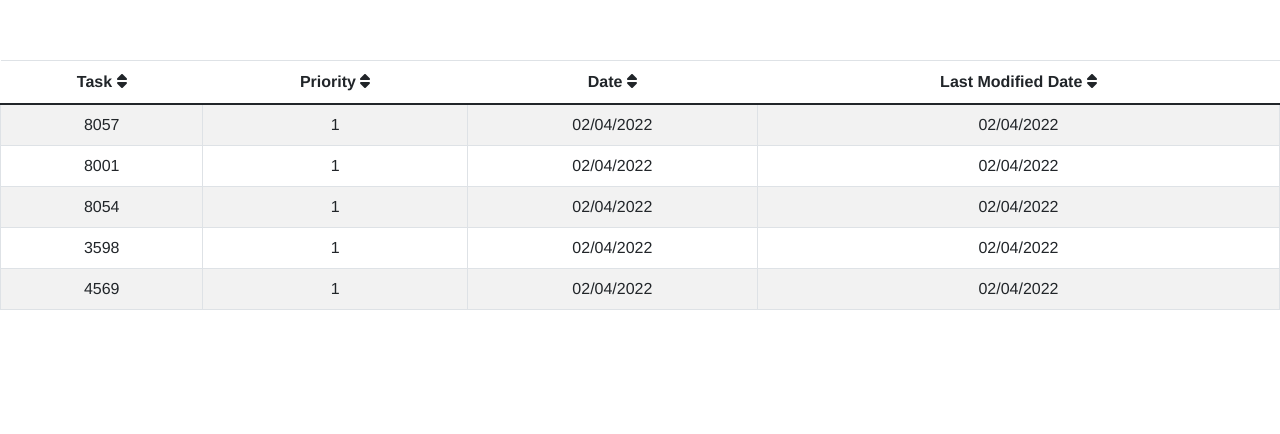
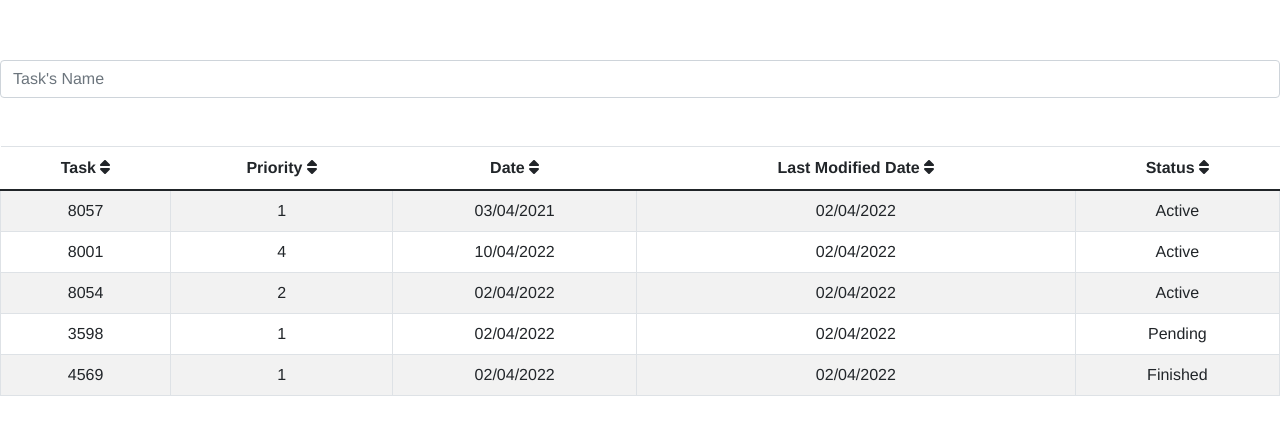
Before and after one commit to alfonso46674/TaskMan, a Vue app: page / in a window 1280 px wide. Shown: the top 434 px of the page. Built offline with nearby package versions, Linux system fonts and the light colour scheme.

Commit message:
Feat: Add sort and filter functionality to the table component

```diff
--- a/package.json
+++ b/package.json
@@ -18,6 +18,7 @@
     "@fortawesome/vue-fontawesome": "^3.0.0-5",
     "bootstrap": "^5.1.3",
     "core-js": "^3.8.3",
+    "lodash": "^4.17.21",
     "vue": "^3.2.13"
   },
   "devDependencies": {
--- a/src/components/Dashboard/TableComponent.vue
+++ b/src/components/Dashboard/TableComponent.vue
@@ -1,103 +1,163 @@
 <template>
-  <table id="tableComponent" class="table table-bordered table-striped table-hover table-responsive">
+  <!-- TODO separate the seach bar into another component -->
+  <div class="rootDiv">
+    <div class="searchBar">
+      <div class="input-group mb-5">
+        <input
+          type="search"
+          class="form-control"
+          v-model="searchQuery"
+          placeholder="Task's Name"
+        />
+      </div>
+    </div>
+
+    <table
+      id="tableComponent"
+      class="table table-bordered table-striped table-hover table-responsive"
+    >
       <thead>
-          <th v-for="header in headers" :key="header.nameToDisplay" @click="sortTable(header.jsonId)">
+        <th
+          v-for="header in headers"
+          :key="header.nameToDisplay"
+          @click="sortTable(header.jsonId)"
+        >
           <div>
-                {{header.nameToDisplay}}
-                <font-awesome-icon  icon="sort" />
+            {{ header.nameToDisplay }}
+            <font-awesome-icon icon="sort" />
           </div>
         </th>
       </thead>
       <tbody>
-          <tr v-for="item in data" :key="item">
+        <tr v-for="item in filteredList" :key="item">
           <td v-for="header in headers" :key="header.nameToDisplay">
-                  {{item[header.jsonId]}}
+            {{ item[header.jsonId] }}
           </td>
         </tr>
       </tbody>
     </table>
+  </div>
 </template>
 
 <script>
+import { sortBy } from "lodash";
+import { ref, computed } from "vue";
+
 export default {
-    setup(){
+  setup() {
     const headers = [
       {
         nameToDisplay: "Task",
-                jsonId: "task"
+        jsonId: "task",
       },
       {
         nameToDisplay: "Priority",
-                jsonId: "priority"
+        jsonId: "priority",
       },
       {
         nameToDisplay: "Date",
-                jsonId: "date"
+        jsonId: "date",
       },
       {
         nameToDisplay: "Last Modified Date",
-                jsonId: "lastModifiedDate"
+        jsonId: "lastModifiedDate",
       },
-            ]
+      {
+        nameToDisplay: "Status",
+        jsonId: "status",
+      },
+    ];
 
     const data = [
       {
         id: 1,
         task: "8057",
         priority: 1,
-                date: "02/04/2022",
-                lastModifiedDate: "02/04/2022"
+        date: "03/04/2021",
+        lastModifiedDate: "02/04/2022",
+        status: "Active",
       },
       {
         id: 2,
         task: "8001",
-                priority: 1,
-                date: "02/04/2022",
-                lastModifiedDate: "02/04/2022"
+        priority: 4,
+        date: "10/04/2022",
+        lastModifiedDate: "02/04/2022",
+        status: "Active",
       },
       {
         id: 3,
         task: "8054",
-                priority: 1,
+        priority: 2,
         date: "02/04/2022",
-                lastModifiedDate: "02/04/2022"
+        lastModifiedDate: "02/04/2022",
+        status: "Active",
       },
       {
         id: 4,
         task: "3598",
         priority: 1,
         date: "02/04/2022",
-                lastModifiedDate: "02/04/2022"
+        lastModifiedDate: "02/04/2022",
+        status: "Pending",
       },
       {
         id: 5,
         task: "4569",
         priority: 1,
         date: "02/04/2022",
-                lastModifiedDate: "02/04/2022"
+        lastModifiedDate: "02/04/2022",
+        status: "Finished",
       },
-        ]
+    ];
 
-        const sortTable = (header) => {
-            console.log(header)
+    let sort = ref(false);
+    let updatedList = ref([]);
+    let searchQuery = ref("");
+
+    //function to sort the table
+    const sortTable = (column) => {
+      sort.value = true;
+      updatedList.value = sortBy(data, column);
+    };
+
+    //checks if a column has been sorted
+    const sortedList = computed(() => {
+      if (sort.value) {
+        return updatedList.value;
+      } else {
+        return data;
       }
+    });
+
+    //filter search
+    const filteredList = computed(() => {
+      return sortedList.value.filter((item) => {
+        return (
+          item.task.toLowerCase().indexOf(searchQuery.value.toLowerCase()) != -1
+        );
+      });
+    });
+
     return {
       headers,
       data,
-            sortTable
-        }
-    }
-}
+      searchQuery,
+      sortedList,
+      sortTable,
+      filteredList,
+    };
+  },
+};
 </script>
 
-<style>
+<style scoped>
 table th:hover {
-        background:#f2f2f2;
+  background: #f2f2f2;
 }
 
 table th {
   text-align: center;
   vertical-align: middle;
 }
-
 </style>
```
Also changed, not shown: 1 other file (tests, documents, lock files or other folders). Lines whose indentation alone changed are shown as unchanged.
